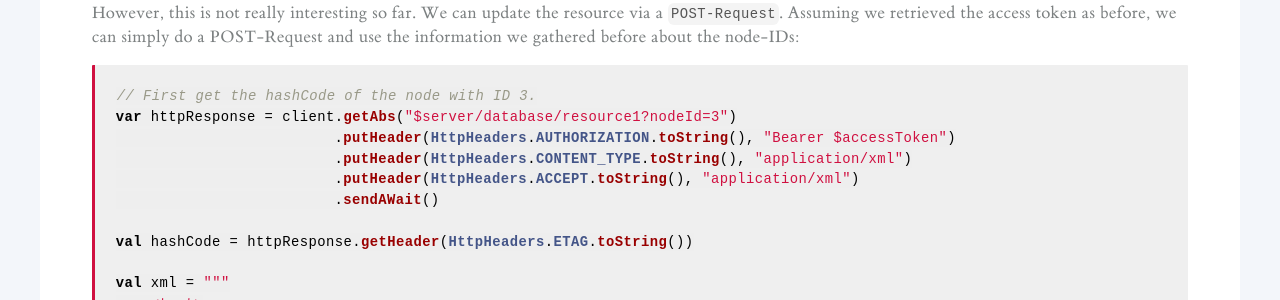
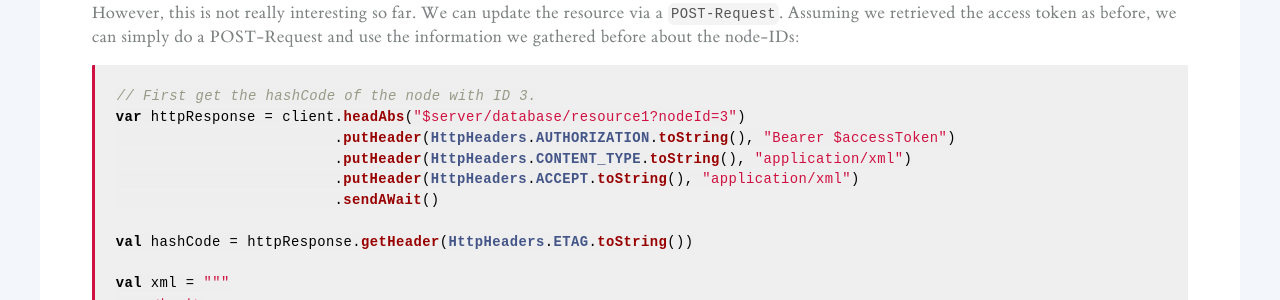
Before and after one commit to sirixdb/sirixdb.github.io, a Jekyll site: the page built from rest-api.md, in a window 1280 px wide and 900 px high, scrolled down 2172 px. Shown: the part 151-451 px from the top of the window. Built offline with Jekyll 4.4.1, drawn with Linux system fonts in a browser that asks for light colours.

Commit message:
Update rest-api.md

````diff
--- a/rest-api.md
+++ b/rest-api.md
@@ -83,7 +83,7 @@ However, this is not really interesting so far. We can update the resource via a
 
 ```kotlin
 // First get the hashCode of the node with ID 3.
-var httpResponse = client.getAbs("$server/database/resource1?nodeId=3")
+var httpResponse = client.headAbs("$server/database/resource1?nodeId=3")
                          .putHeader(HttpHeaders.AUTHORIZATION.toString(), "Bearer $accessToken")
                          .putHeader(HttpHeaders.CONTENT_TYPE.toString(), "application/xml")
                          .putHeader(HttpHeaders.ACCEPT.toString(), "application/xml")
@@ -165,7 +165,7 @@ We for sure are also able to delete the resource or any subtree thereof by an up
 
 ```kotlin
 // First get the hashCode of the node with ID 3.
-var httpResponse = client.getAbs("$server/database/resource1?nodeId=3")
+var httpResponse = client.headAbs("$server/database/resource1?nodeId=3")
                          .putHeader(HttpHeaders.AUTHORIZATION.toString(), "Bearer $accessToken")
                          .putHeader(HttpHeaders.CONTENT_TYPE.toString(), "application/xml")
                          .putHeader(HttpHeaders.ACCEPT.toString(), "application/xml")
````
